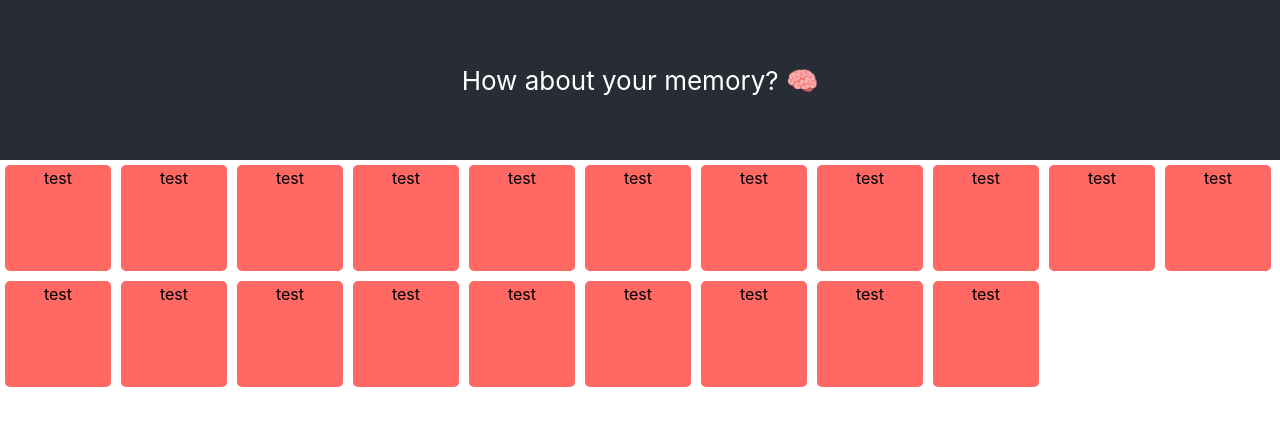
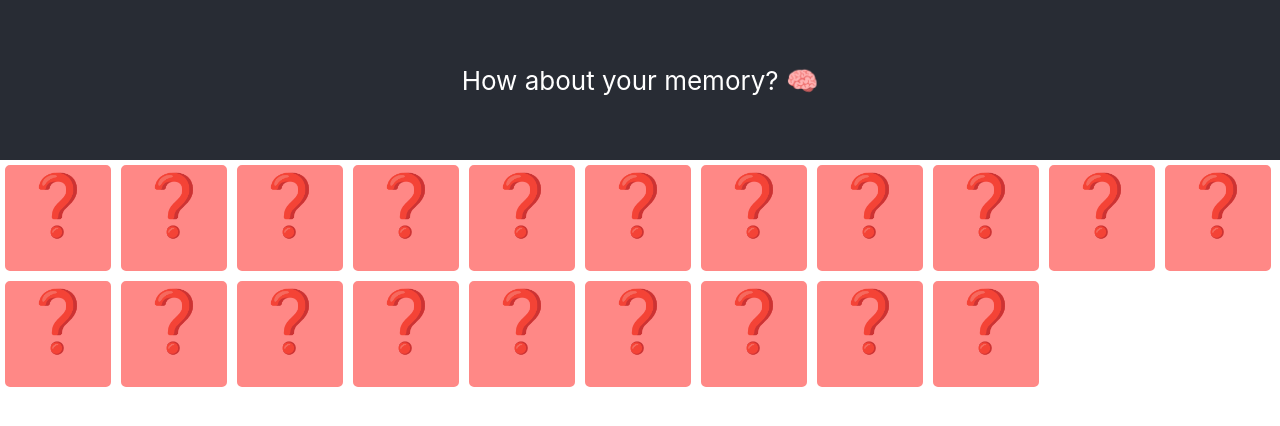
Before and after one commit to 6210110322/3SA03, a React (Create React App) app: page / in a window 1280 px wide. Shown: the top 426 px of the page. Built offline with nearby package versions, Linux system fonts and the light colour scheme.

Commit message:
part 7 adjust

```diff
--- a/src/Board.js
+++ b/src/Board.js
@@ -2,7 +2,9 @@ import React from 'react';
 import Card from './Card.js';
 import './Board.css'
 
-function Board(){
+class Board extends React.Component{
+    constructor(props){
+        super(props)
         const fronts = [
             '🍕',
             '🍔',
@@ -17,17 +19,41 @@ function Board(){
         ]
 
         const deck = fronts.concat(fronts).sort(() => Math.random() - 0.5)
+        .map(f => {return{
+            content: f,
+            faceUp: false,
+        }})
+        this.state = {
+            deck: deck,
+        }
+    }
 
+    flip(cardIndex){
+        this.setState({
+            deck: this.state.deck.map((f, i) => {
+                if(i === cardIndex){
+                    return {
+                        content: f.content,
+                        faceUp: !f.faceUp,
+                    }
+                }else{
+                    return f;
+                }
+            })
+        })
+    }
+
+    render(){
         return(
-        fronts.map((f) => {
+            this.state.deck.map((f, i) => {
                 return(
                     <div className="Board">
-                    <Card content={f} />
-                    <Card content={f} />
+                        <Card flip={() => {this.flip(i)}} content={f.content} faceUp={f.faceUp} />
                     </div>
                 )
             })
         )
     }
+}
 
 export default Board;
--- a/src/Card.css
+++ b/src/Card.css
@@ -1,10 +1,17 @@
 .Card{
-    border: #FF6863;
+    border: #FF8886;
     border-style: solid;
-    background-color: #FF6863;
+    background-color: #FF8886;
+    font-size: 60px;
     height: 100px;
     width: 100px;
     border-radius: 5px;
     margin: 5px;
     float: left;
 }
+
+.Card.face-up{
+    border: #FF6863;
+    border-style: solid;
+    background-color: #FF6863;
+}
--- a/src/Card.js
+++ b/src/Card.js
@@ -4,27 +4,19 @@ import './Card.css';
 class Card extends React.Component{
     constructor(props){
         super(props);
-        console.log(props);
-        this.state = {
-            faceUp: false,
-        };
-    }
-
-    flip(){
-        this.setState({ faceUp: !this.state.faceUp })
     }
 
     render(){
         let content;
 
-        if(this.state.faceUp){
+        if(this.props.faceUp){
             content = this.props.content;
         }else{
-            content = 'test'
+            content = '❓'
         }
 
         return(
-            <div className="Card" onClick={this.flip.bind(this)}>
+            <div onClick={this.props.flip} className={`Card ${this.props.faceUp ? 'face-up': ''}`} >
                 {content}
             </div>
         )
```
Lines whose indentation alone changed are shown as unchanged.
